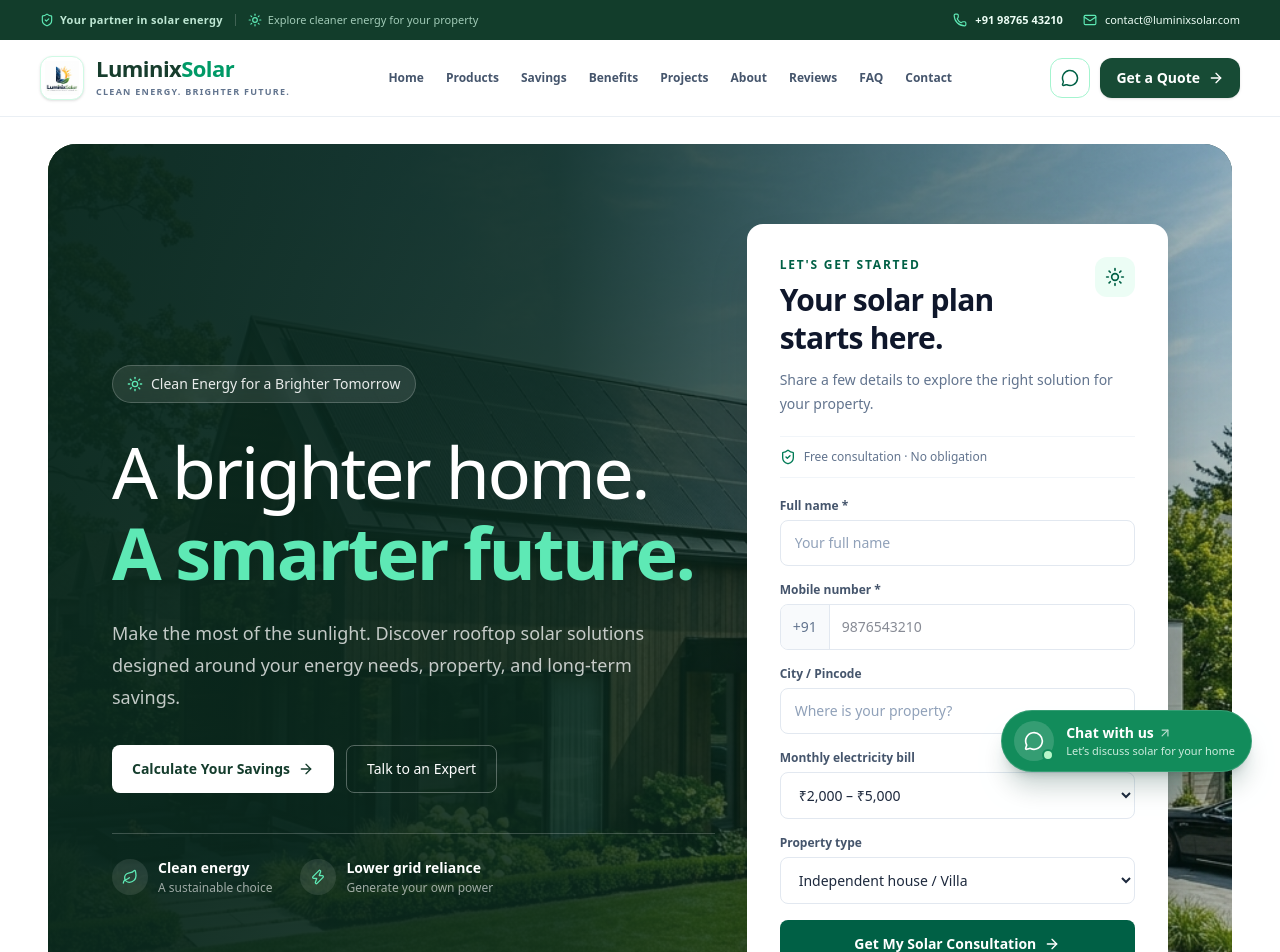
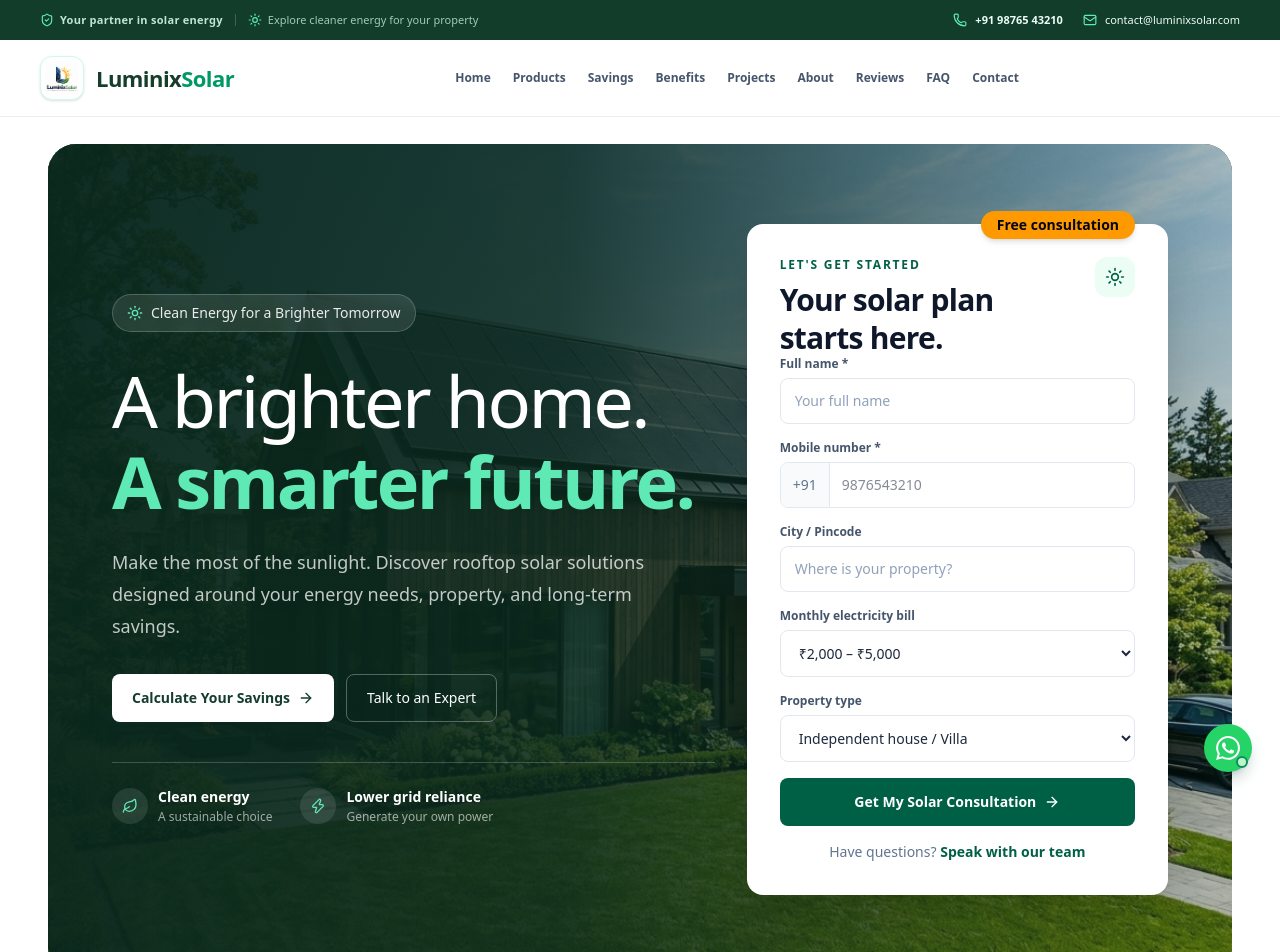
Before and after one commit to Shauryaa007/Luminix-Solar-website, a Next.js app: page / in a window 1280 px wide. Shown: the top 952 px of the page. Built offline with nearby package versions, Linux system fonts and the light colour scheme.

Commit message:
refactor: update navbar, floating actions, and hero section components

```diff
--- a/src/components/FloatingActions.tsx
+++ b/src/components/FloatingActions.tsx
@@ -3,27 +3,18 @@
 
 import React, { useEffect, useState } from 'react';
 import {
-  MessageCircle,
   Phone,
   ArrowUp,
   ArrowUpRight,
-  X,
 } from 'lucide-react';
 import { COMPANY_INFO } from '@/data/solarData';
 
 export default function FloatingActions() {
   const [showBackToTop, setShowBackToTop] = useState(false);
-  const [showLabel, setShowLabel] = useState(true);
 
   useEffect(() => {
     const handleScroll = () => {
       setShowBackToTop(window.scrollY > 400);
-
-      if (window.scrollY > 120) {
-        setShowLabel(false);
-      } else {
-        setShowLabel(true);
-      }
     };
 
     handleScroll();
@@ -42,9 +33,9 @@ export default function FloatingActions() {
   const whatsappMessage =
     'Hello LuminixSolar, I am interested in rooftop solar solutions. Please share more details.';
 
-  // const whatsappUrl = `https://wa.me/${String(
-  //   COMPANY_INFO.whatsapp
-  // ).replace(/\D/g, '')}?text=${encodeURIComponent(whatsappMessage)}`;
+  const whatsappUrl = `https://wa.me/${String(
+    COMPANY_INFO.whatsapp
+  ).replace(/\D/g, '')}?text=${encodeURIComponent(whatsappMessage)}`;
 
   return (
     <div
@@ -78,39 +69,30 @@ export default function FloatingActions() {
         <Phone className="h-5 w-5" strokeWidth={2} />
       </a>
 
-      {/* WhatsApp contact */}
+      {/* WhatsApp contact: standalone logo that smoothly expands a strip on hover */}
       <a
-        // href={whatsappUrl}
+        href={whatsappUrl}
         target="_blank"
         rel="noopener noreferrer"
-        aria-label="Contact LuminixSolar on WhatsApp"
-        className="pointer-events-auto group flex min-h-14 items-center gap-3 rounded-full border border-white/15 bg-[#128C5B] py-2.5 pl-3 pr-4 text-white shadow-xl shadow-emerald-950/20 transition-all duration-300 hover:-translate-y-1 hover:bg-[#0E754B] hover:shadow-2xl hover:shadow-emerald-950/25 focus-visible:outline-none focus-visible:ring-2 focus-visible:ring-emerald-500 focus-visible:ring-offset-2 active:scale-[0.98]"
+        aria-label="Chat with LuminixSolar on WhatsApp"
+        className="pointer-events-auto group flex h-12 items-center rounded-full bg-[#25D366] text-white shadow-lg shadow-emerald-950/20 transition-all duration-500 ease-in-out hover:bg-[#20bd5a] hover:shadow-xl hover:-translate-y-0.5 active:scale-95"
       >
-        <span className="relative flex h-10 w-10 shrink-0 items-center justify-center rounded-full bg-white/15 transition-colors duration-200 group-hover:bg-white/20">
-          <MessageCircle
-            className="h-5 w-5"
-            strokeWidth={2}
-          />
-          <span className="absolute bottom-0 right-0 h-3 w-3 rounded-full border-2 border-[#128C5B] bg-[#B9F6CA]" />
+        <span className="flex max-w-0 items-center overflow-hidden whitespace-nowrap opacity-0 transition-all duration-500 ease-in-out group-hover:max-w-[180px] group-hover:opacity-100 group-hover:pl-4 group-hover:pr-1">
+          <span className="flex items-center gap-1.5 text-sm font-semibold tracking-wide">
+            Chat with us
+            <ArrowUpRight className="h-3.5 w-3.5 opacity-80 transition-transform duration-500 ease-in-out group-hover:-translate-y-0.5 group-hover:translate-x-0.5" />
+          </span>
         </span>
 
-        <span
-          className={`grid overflow-hidden transition-all duration-300 ${showLabel
-            ? 'grid-cols-[1fr] opacity-100'
-            : 'grid-cols-[0fr] opacity-0 sm:grid-cols-[1fr] sm:opacity-100'
-            }`}
-        >
-          <span className="min-w-0 whitespace-nowrap">
-            <span className="flex items-center gap-1 text-sm font-semibold leading-5">
-              Chat with us
-              <ArrowUpRight
-                className="h-3.5 w-3.5 opacity-70 transition-transform duration-200 group-hover:-translate-y-0.5 group-hover:translate-x-0.5"
-              />
-            </span>
-            <span className="block text-[11px] font-medium leading-4 text-emerald-50/85">
-              Let’s discuss solar for your home
-            </span>
-          </span>
+        <span className="relative flex h-12 w-12 shrink-0 items-center justify-center rounded-full">
+          <svg
+            viewBox="0 0 24 24"
+            className="h-6 w-6 fill-current"
+            aria-hidden="true"
+          >
+            <path d="M.057 24l1.687-6.163c-1.041-1.804-1.588-3.849-1.587-5.946.003-6.556 5.338-11.891 11.893-11.891 3.181.001 6.167 1.24 8.413 3.488 2.245 2.248 3.481 5.236 3.48 8.414-.003 6.557-5.338 11.892-11.893 11.892-1.99-.001-3.951-.5-5.688-1.448L.057 24zm6.597-3.807c1.676.995 3.276 1.591 5.392 1.592 5.448 0 9.886-4.434 9.889-9.885.002-5.462-4.415-9.89-9.881-9.892-5.452 0-9.887 4.434-9.889 9.884-.001 2.225.651 3.891 1.746 5.634l-.999 3.648 3.742-.981zm11.387-5.464c-.074-.124-.272-.198-.57-.347-.297-.149-1.758-.868-2.031-.967-.272-.099-.47-.149-.669.149-.198.297-.768.967-.941 1.165-.173.198-.347.223-.644.074-.297-.149-1.255-.462-2.39-1.475-.883-.788-1.48-1.761-1.653-2.059-.173-.297-.018-.458.13-.606.134-.133.297-.347.446-.521.151-.172.2-.296.3-.495.099-.198.05-.372-.025-.521-.075-.148-.669-1.611-.916-2.206-.242-.579-.487-.501-.669-.51l-.57-.01c-.198 0-.52.074-.792.372s-1.04 1.016-1.04 2.479 1.065 2.876 1.213 3.074c.149.198 2.095 3.2 5.076 4.487.709.306 1.263.489 1.694.626.712.226 1.36.194 1.871.118.571-.085 1.758-.719 2.006-1.413.248-.695.248-1.29.173-1.414z" />
+          </svg>
+          <span className="absolute bottom-1 right-1 h-3 w-3 rounded-full border-2 border-[#128C5E] bg-[#B9F6CA]" />
         </span>
       </a>
     </div>
--- a/src/components/HeroSection.tsx
+++ b/src/components/HeroSection.tsx
@@ -88,9 +88,8 @@ export default function HeroSection({
               <div
                 key={imgSrc}
                 aria-hidden={!isActive}
-                className={`absolute inset-0 -z-20 bg-cover bg-center transition-opacity duration-1000 ease-in-out ${
-                  isActive ? 'opacity-100' : 'opacity-0 pointer-events-none'
-                }`}
+                className={`absolute inset-0 -z-20 bg-cover bg-center transition-opacity duration-1000 ease-in-out ${isActive ? 'opacity-100' : 'opacity-0 pointer-events-none'
+                  }`}
                 style={{
                   backgroundImage: `url('${imgSrc}')`,
                 }}
@@ -183,12 +182,16 @@ export default function HeroSection({
 
             {/* Consultation card */}
             <div className="lg:col-span-5">
-              <div className="rounded-2xl border border-white/60 bg-white p-5 shadow-2xl shadow-black/20 sm:p-7 lg:p-8">
+              <div className="relative rounded-2xl border border-white/60 bg-white p-5 shadow-2xl shadow-black/20 sm:p-7 lg:p-8">
+                {/* Free consultation pill label */}
+                <div className="absolute top-0 right-6 -translate-y-1/2 z-10 rounded-full bg-amber-500 px-4 py-1 text-xs font-bold text-slate-950 shadow-md sm:right-8 sm:text-sm">
+                  Free consultation
+                </div>
 
                 <div className="flex items-start justify-between gap-3">
                   <div>
                     <p className="text-xs font-semibold uppercase tracking-[0.15em] text-emerald-800">
-                      Let's get started
+                      Let&apos;s get started
                     </p>
                     <h2 className="mt-2 text-2xl font-semibold leading-tight tracking-tight text-slate-900 sm:text-3xl">
                       Your solar plan starts here.
@@ -198,16 +201,6 @@ export default function HeroSection({
                   <div className="flex h-10 w-10 shrink-0 items-center justify-center rounded-xl bg-emerald-50 text-emerald-800">
                     <Sun className="h-5 w-5" />
                   </div>
-                </div>
-
-                <p className="mt-3 text-sm leading-6 text-slate-500">
-                  Share a few details to explore the right solution
-                  for your property.
-                </p>
-
-                <div className="my-5 flex items-center gap-2 border-y border-slate-100 py-3 text-xs text-slate-500">
-                  <ShieldCheck className="h-4 w-4 shrink-0 text-emerald-700" />
-                  Free consultation · No obligation
                 </div>
 
                 {isSubmitted ? (
@@ -366,10 +359,11 @@ export default function HeroSection({
                         <ArrowRight className="h-4 w-4" />
                       )}
                     </button>
+                    <p className="text-center text-sm text-slate-500">
+                      Have questions?{' '}
+                      <a href={`tel:${COMPANY_INFO.phone}`} className="font-semibold text-emerald-800 hover:underline">Speak with our team</a>
+                    </p>
 
-                    <p className="text-center text-xs leading-5 text-slate-400">
-                      Your details will be used to respond to your inquiry.
-                    </p>
                   </form>
                 )}
               </div>
@@ -384,11 +378,10 @@ export default function HeroSection({
                 type="button"
                 onClick={() => setCurrentBgIndex(i)}
                 aria-label={`Go to slide ${i + 1}`}
-                className={`h-1.5 rounded-full transition-all duration-500 ${
-                  currentBgIndex === i
-                    ? 'w-6 bg-white'
-                    : 'w-1.5 bg-white/40 hover:bg-white/60'
-                }`}
+                className={`h-1.5 rounded-full transition-all duration-500 ${currentBgIndex === i
+                  ? 'w-6 bg-white'
+                  : 'w-1.5 bg-white/40 hover:bg-white/60'
+                  }`}
               />
             ))}
           </div>
@@ -396,16 +389,6 @@ export default function HeroSection({
 
         {/* Minimal brand strip */}
         <div className="flex flex-col gap-4 border-b border-slate-200 py-6 sm:flex-row sm:items-center sm:justify-between">
-          <p className="text-sm text-slate-500">
-            Have questions?{' '}
-            <a
-              href={`tel:${COMPANY_INFO.phone}`}
-              className="font-semibold text-emerald-800 hover:underline"
-            >
-              Speak with our team
-            </a>
-          </p>
-
           <p className="text-xs text-slate-400">
             Residential and commercial solar solutions
           </p>
--- a/src/components/Navbar.tsx
+++ b/src/components/Navbar.tsx
@@ -80,9 +80,8 @@ export default function Navbar({
     <header className="fixed inset-x-0 top-0 z-50">
       {/* Slim information bar */}
       <div
-        className={`hidden overflow-hidden bg-[#123d2b] text-emerald-50 transition-all duration-300 md:block ${
-          isScrolled ? 'h-0 opacity-0' : 'h-10 opacity-100'
-        }`}
+        className={`hidden overflow-hidden bg-[#123d2b] text-emerald-50 transition-all duration-300 md:block ${isScrolled ? 'h-0 opacity-0' : 'h-10 opacity-100'
+          }`}
         aria-hidden={isScrolled}
       >
         <div className="mx-auto flex h-10 max-w-[1600px] items-center justify-between gap-4 px-6 lg:px-10">
@@ -121,16 +120,14 @@ export default function Navbar({
       {/* Main navbar */}
       <nav
         aria-label="Main navigation"
-        className={`relative border-b transition-all duration-300 ${
-          isScrolled
-            ? 'border-emerald-100/80 bg-white/95 shadow-sm backdrop-blur-xl'
-            : 'border-slate-200/70 bg-white/95 backdrop-blur-lg'
-        }`}
+        className={`relative border-b transition-all duration-300 ${isScrolled
+          ? 'border-emerald-100/80 bg-white/95 shadow-sm backdrop-blur-xl'
+          : 'border-slate-200/70 bg-white/95 backdrop-blur-lg'
+          }`}
       >
         <div
-          className={`mx-auto flex max-w-[1600px] items-center justify-between gap-4 px-4 transition-all duration-300 sm:px-6 lg:px-10 ${
-            isScrolled ? 'h-[68px]' : 'h-[76px]'
-          }`}
+          className={`mx-auto flex max-w-[1600px] items-center justify-between gap-4 px-4 transition-all duration-300 sm:px-6 lg:px-10 ${isScrolled ? 'h-[68px]' : 'h-[76px]'
+            }`}
         >
           {/* Brand */}
           <a
@@ -154,9 +151,7 @@ export default function Navbar({
               <span className="block whitespace-nowrap text-[19px] font-extrabold leading-none tracking-tight text-[#173d2d] sm:text-[22px]">
                 Luminix<span className="text-emerald-600">Solar</span>
               </span>
-              <span className="mt-1.5 hidden whitespace-nowrap text-[9px] font-semibold uppercase tracking-[0.14em] text-slate-500 sm:block">
-                Clean energy. Brighter future.
-              </span>
+
             </span>
           </a>
 
@@ -175,37 +170,27 @@ export default function Navbar({
 
           {/* Desktop actions */}
           <div className="hidden shrink-0 items-center gap-2.5 xl:flex">
-            <a
-              href={whatsappUrl}
-              target="_blank"
-              rel="noopener noreferrer"
-              aria-label="Chat with LuminixSolar on WhatsApp"
-              title="Chat with us on WhatsApp"
-              className="inline-flex h-10 w-10 items-center justify-center rounded-xl border border-emerald-200 bg-white text-emerald-800 transition hover:border-emerald-400 hover:bg-emerald-50 focus:outline-none focus:ring-4 focus:ring-emerald-600/10"
-            >
-              <MessageCircle className="h-[18px] w-[18px]" />
-            </a>
 
-            <button
+            {/* <button
               type="button"
               onClick={handleConsultation}
               className="group inline-flex h-10 items-center justify-center gap-2 whitespace-nowrap rounded-xl bg-[#174b35] px-4 text-sm font-bold text-white shadow-sm transition hover:bg-[#103b29] hover:shadow-md focus:outline-none focus:ring-4 focus:ring-emerald-700/20 active:scale-[0.98]"
             >
               Get a Quote
               <ArrowRight className="h-4 w-4 transition-transform group-hover:translate-x-0.5" />
-            </button>
+            </button> */}
           </div>
 
           {/* Tablet and mobile actions */}
           <div className="flex shrink-0 items-center gap-2 xl:hidden">
-            <button
+            {/* <button
               type="button"
               onClick={handleConsultation}
               className="inline-flex h-10 items-center justify-center gap-1.5 rounded-xl bg-[#174b35] px-3 text-xs font-bold text-white transition hover:bg-[#103b29] focus:outline-none focus:ring-4 focus:ring-emerald-700/20 sm:px-4 sm:text-sm"
             >
               Get a Quote
               <ArrowRight className="h-3.5 w-3.5 sm:h-4 sm:w-4" />
-            </button>
+            </button> */}
 
             <button
               type="button"
```
